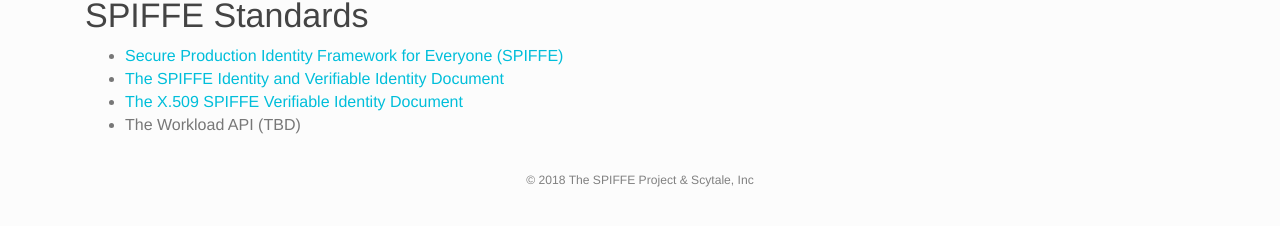
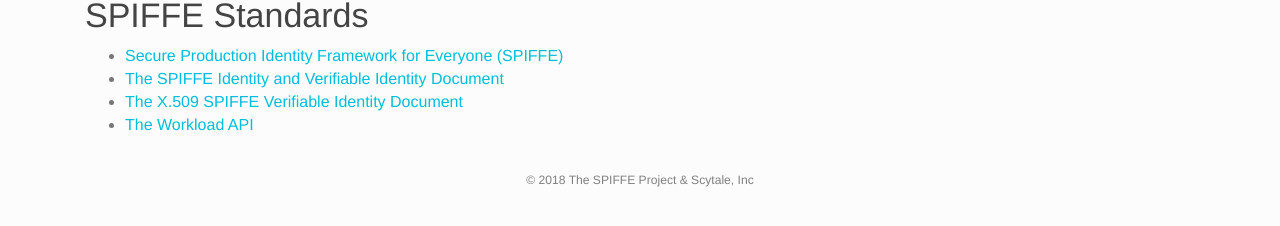
Before and after one commit to scytaleio/spiffe.github.io, a Jekyll site: the page built from spiffe/index.md, in a window 1280 px wide. Shown: the part 517-743 px from the top of the page. Built offline with Jekyll 4.4.1, drawn with Linux system fonts in a browser that asks for light colours; nearby versions of some CDN libraries.

Commit message:
Update SPIFFE page to include link to the Workload API spec
Signed-off-by: Evan Gilman <evan@scytale.io>

```diff
--- a/spiffe/index.md
+++ b/spiffe/index.md
@@ -46,4 +46,4 @@
 * [Secure Production Identity Framework for Everyone (SPIFFE)](https://github.com/spiffe/spiffe/blob/master/standards/SPIFFE.md)
 * [The SPIFFE Identity and Verifiable Identity Document](https://github.com/spiffe/spiffe/blob/master/standards/SPIFFE-ID.md)
 * [The X.509 SPIFFE Verifiable Identity Document](https://github.com/spiffe/spiffe/blob/master/standards/X509-SVID.md)
-* The Workload API (TBD)
+* [The Workload API](https://github.com/spiffe/spiffe/blob/master/standards/SPIFFE_Workload_API.md)
```
